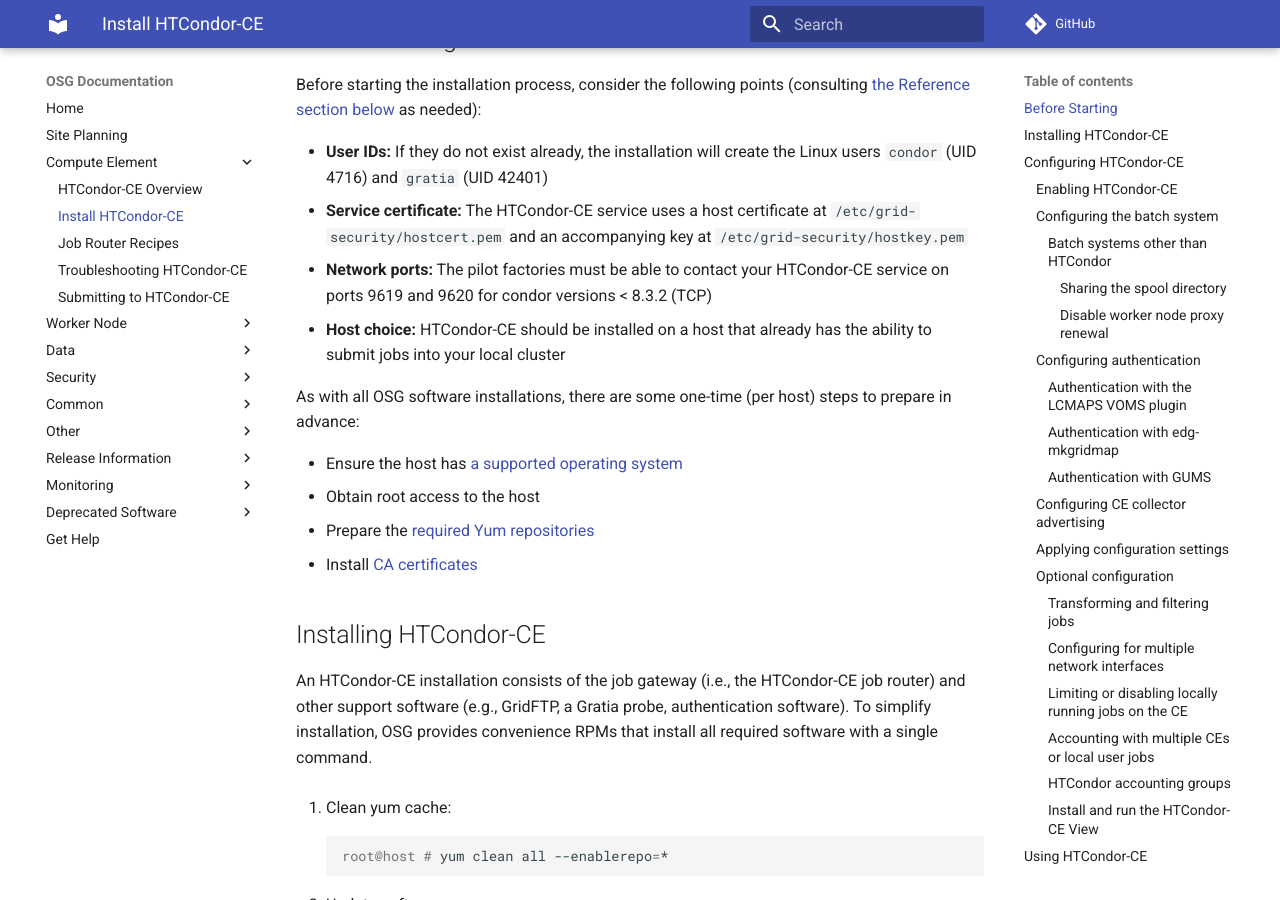
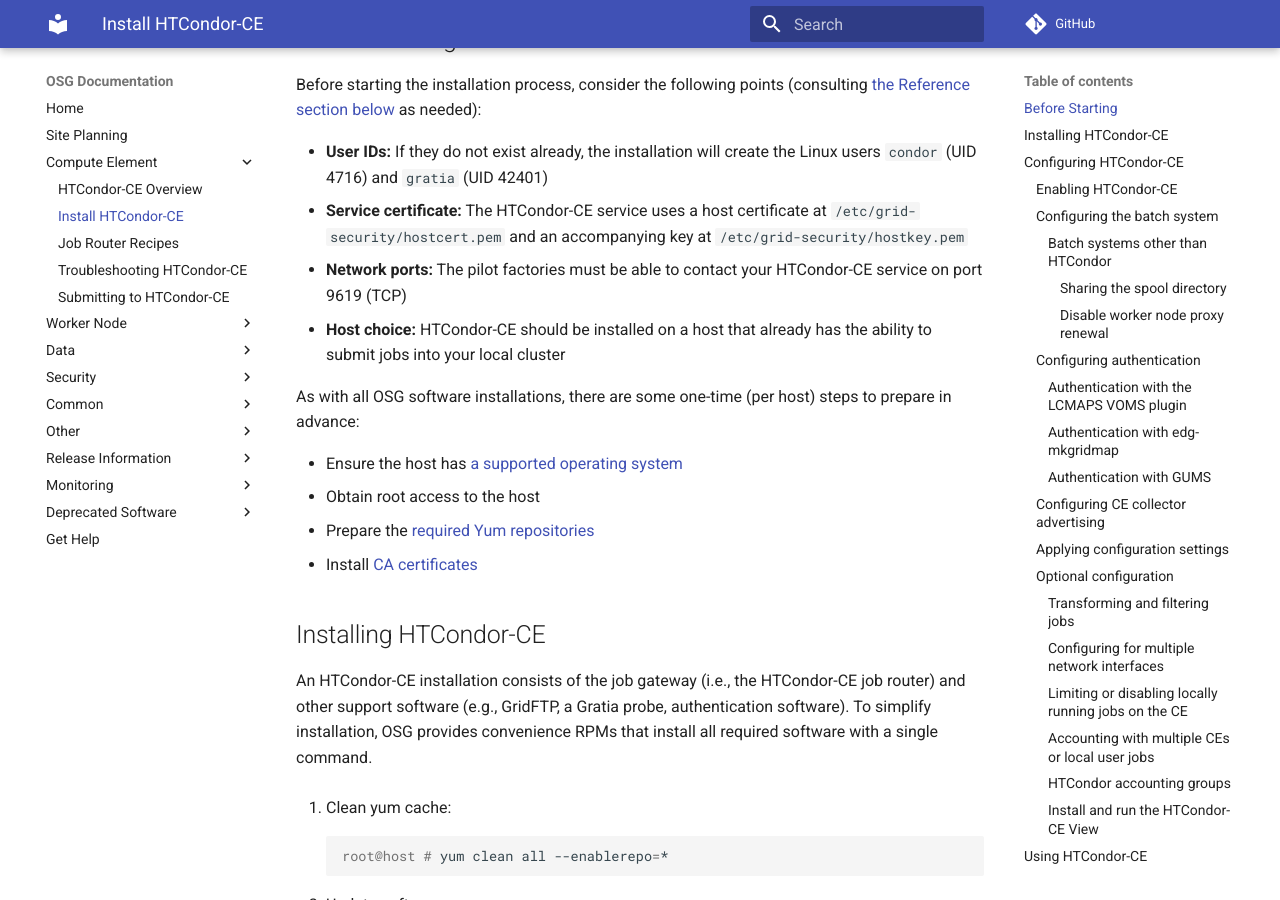
Before and after one commit to osg-htc/docs, an MkDocs documentation site: the page built from docs/compute-element/install-htcondor-ce.md, in a window 1280 px wide and 900 px high, scrolled down 394 px. Built offline with MkDocs 1.6.1 and Material for MkDocs 9.7.7, drawn with Linux system fonts in a browser that asks for light colours; comment, search, counter and statistics services are not loaded; old or Windows-style settings are respelled for this version of MkDocs.

Commit message:
Remove reference to old 9620 port
Only 9619 is needed circa condor 8.3.2

```diff
--- a/docs/compute-element/install-htcondor-ce.md
+++ b/docs/compute-element/install-htcondor-ce.md
@@ -12,7 +12,7 @@
 
 -   **User IDs:** If they do not exist already, the installation will create the Linux users `condor` (UID 4716) and `gratia` (UID 42401)
 -   **Service certificate:** The HTCondor-CE service uses a host certificate at `/etc/grid-security/hostcert.pem` and an accompanying key at `/etc/grid-security/hostkey.pem`
--   **Network ports:** The pilot factories must be able to contact your HTCondor-CE service on ports 9619 and 9620 for condor versions < 8.3.2 (TCP)
+-   **Network ports:** The pilot factories must be able to contact your HTCondor-CE service on port 9619 (TCP)
 -   **Host choice:** HTCondor-CE should be installed on a host that already has the ability to submit jobs into your local cluster
 
 As with all OSG software installations, there are some one-time (per host) steps to prepare in advance:
```
